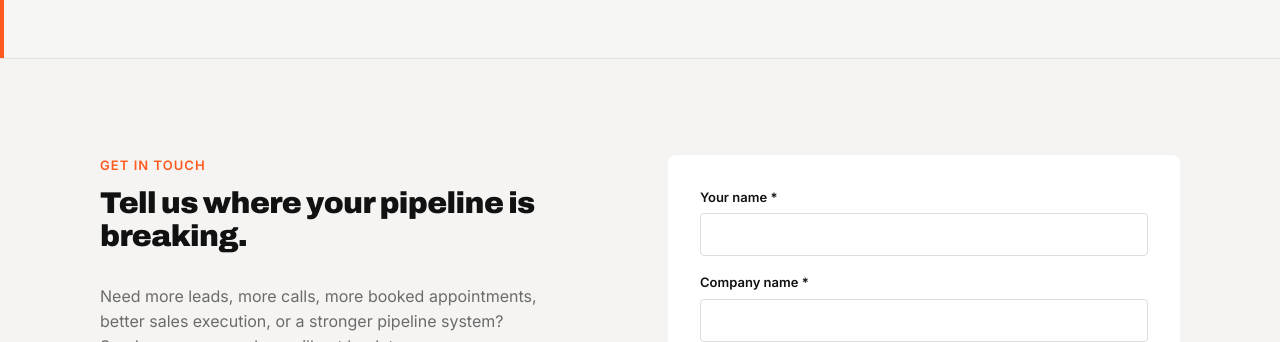
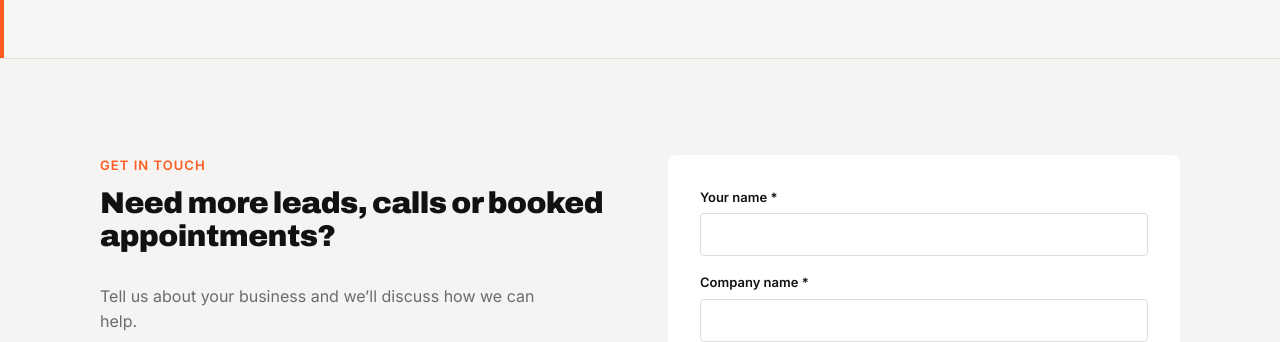
Before and after one commit to windsa99/callteam-ca, an Eleventy site: page src/about.njk in a window 1280 px wide. Shown: the part 11658-12000 px from the top of the page. Built offline with nearby package versions, Linux system fonts and the light colour scheme; Eleventy itself is replaced by a stand-in of ours; files that its build step writes are made by us from their sources.

Commit message:
Simplify the shared contact form introduction

```diff
--- a/src/_includes/partials/contact-form.njk
+++ b/src/_includes/partials/contact-form.njk
@@ -2,8 +2,8 @@
   <div class="contact-wrap">
     <div>
       <div class="section-label">Get in touch</div>
-      <h2>Tell us where your pipeline is breaking.</h2>
-      <p>Need more leads, more calls, more booked appointments, better sales execution, or a stronger pipeline system? Send a message and we will get back to you.</p>
+      <h2>Need more leads, calls or booked appointments?</h2>
+      <p>Tell us about your business and we’ll discuss how we can help.</p>
     </div>
     <form class="contact-form" action="https://formspree.io/f/xbdvejea" method="POST">
       {# Formspree discards submissions containing a non-empty _gotcha value.
```
